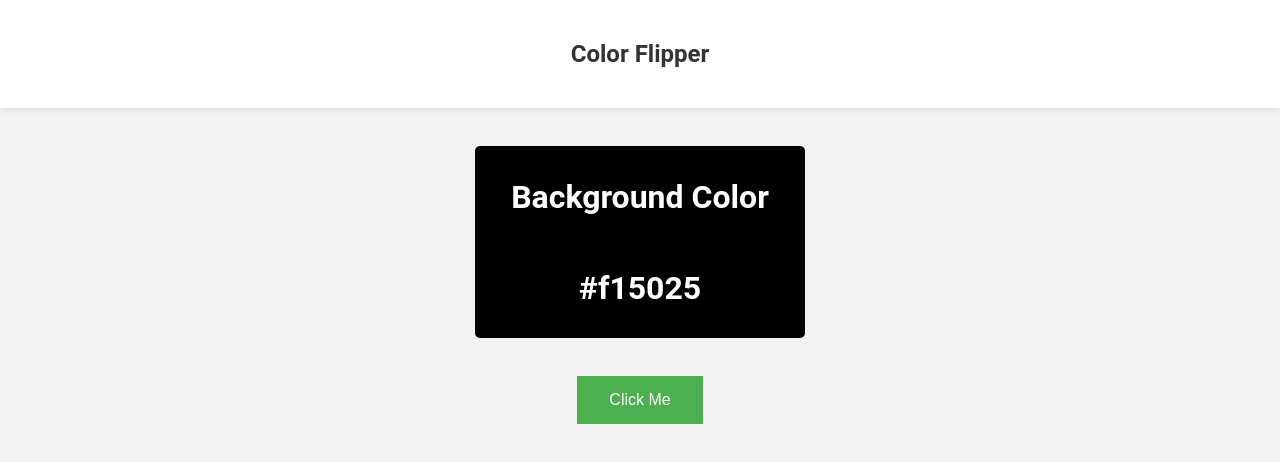
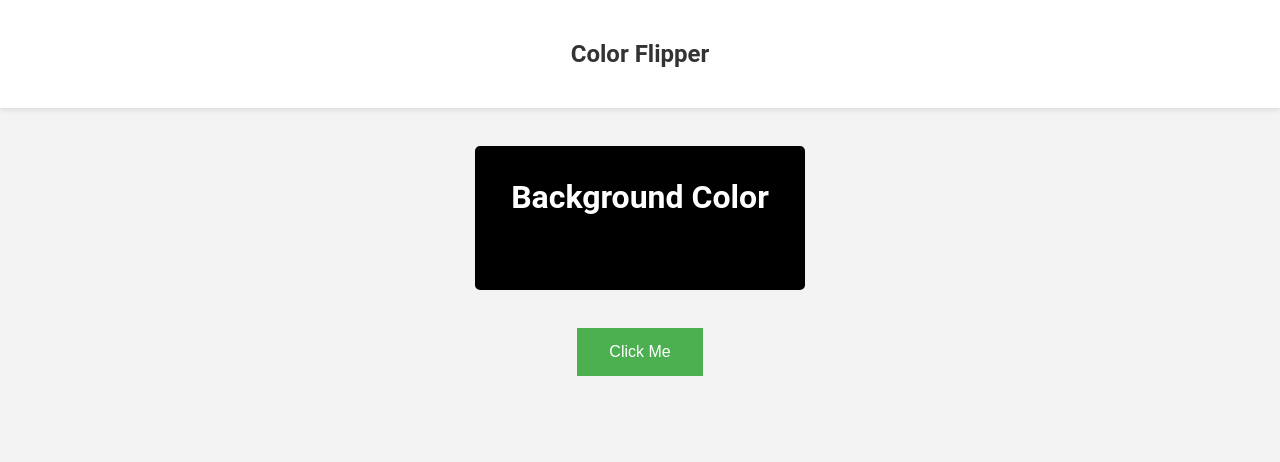
Before and after one commit to JRT96/Color-Flipper, a plain HTML site: page index.html in a window 1280 px wide. Drawn offline with Linux system fonts and the light colour scheme.

Commit message:
finished html and css

```diff
--- a/index.html
+++ b/index.html
@@ -17,7 +17,7 @@
     <div class="infoBox">
         <div class="colorNameBox">
             <h1 id="colorName">Background Color</h1>
-            <h1 id="colorCode">#f15025</h1>
+            <h1 id="colorCode"></h1>
         </div>
         <button id="clickMeBtn" onclick="colorBtn">Click Me</button>
     </div>
--- a/style.css
+++ b/style.css
@@ -58,5 +58,5 @@ body {
 
 #clickMeBtn:hover {
     background-color: #3e8e41;
-
+    cursor: pointer;
 }
```
